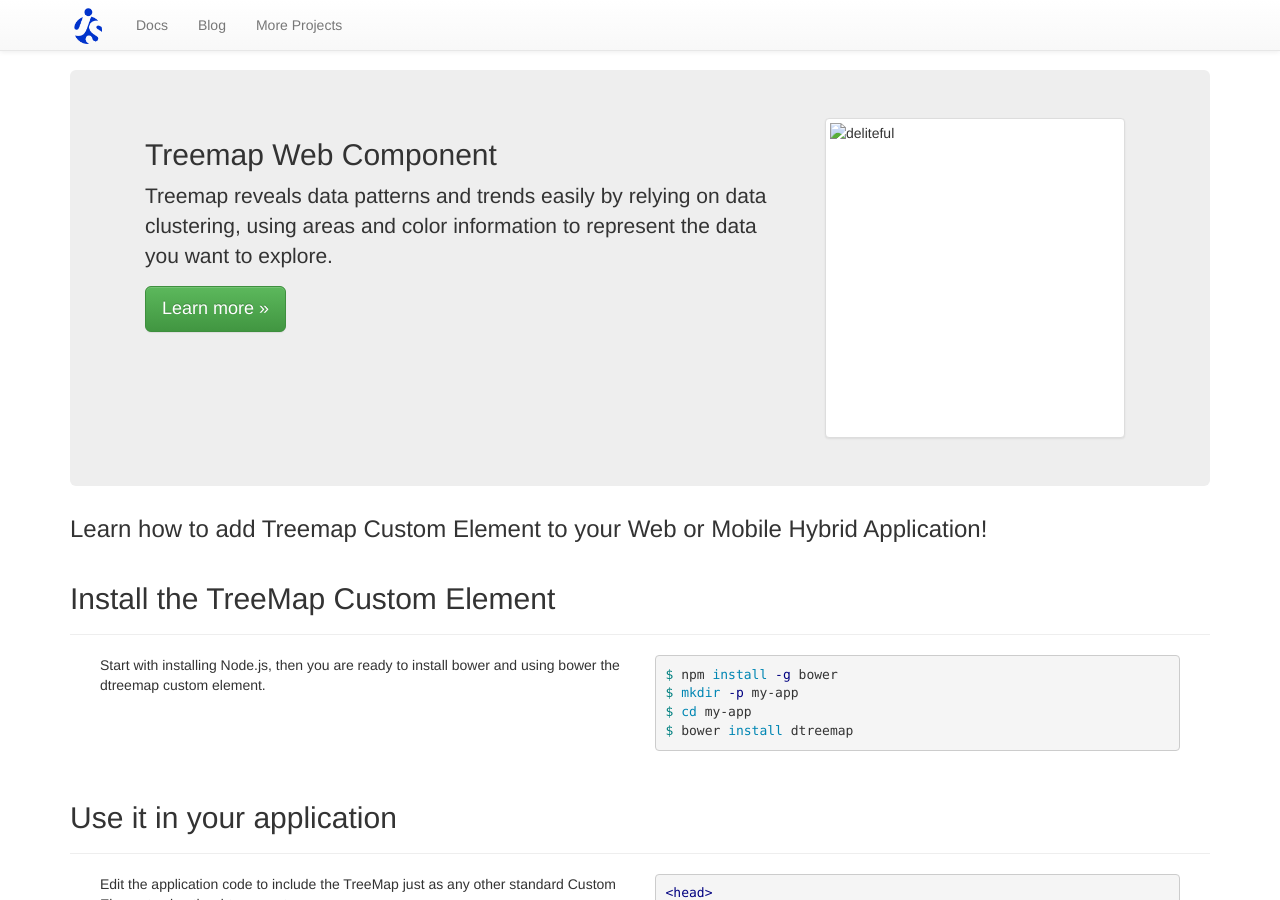
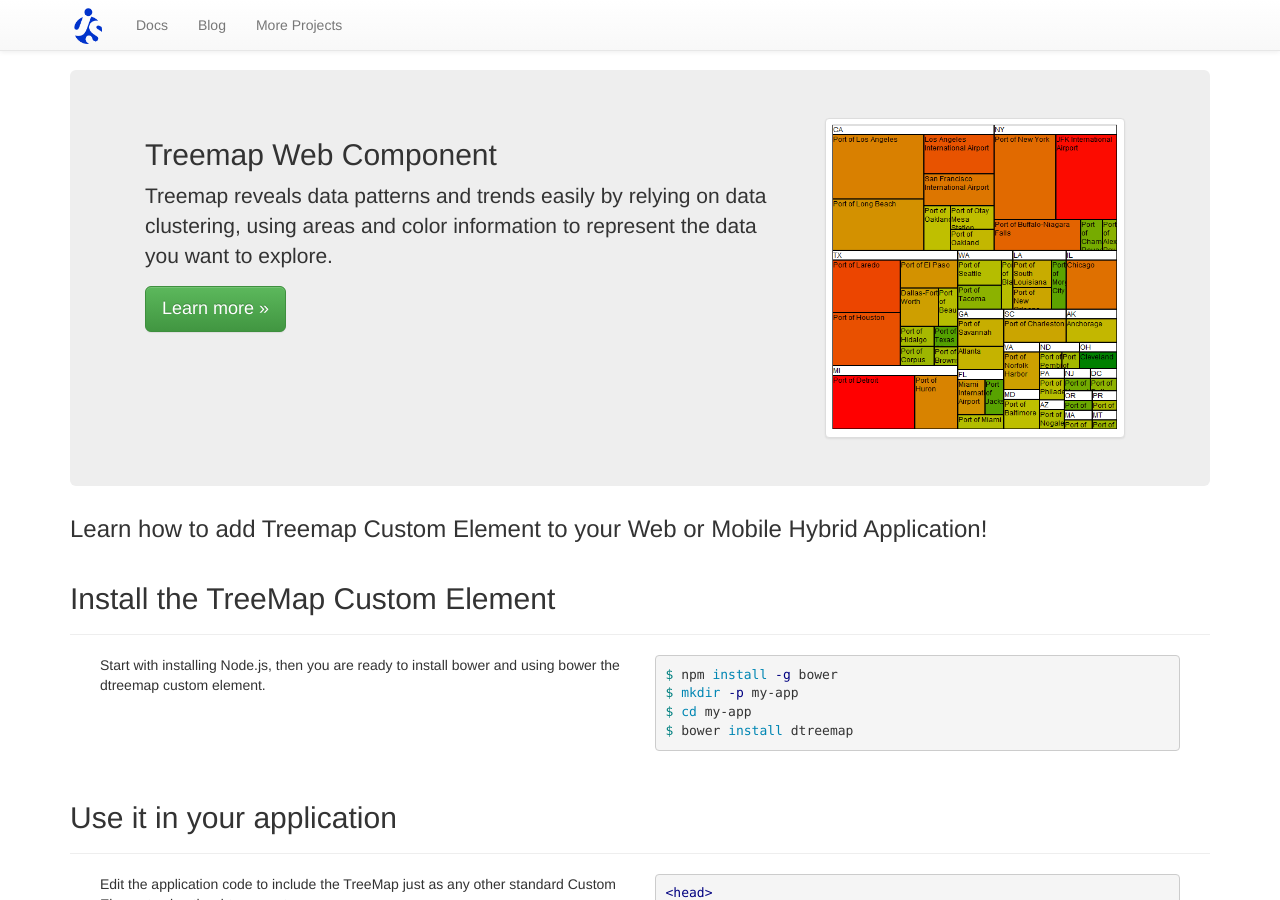
Before and after one commit to ibm-js/dtreemap, a Jekyll site: the page built from index.html, in a window 1280 px wide and 900 px high. Built offline with Jekyll 4.4.1, drawn with Linux system fonts in a browser that asks for light colours; nearby versions of some CDN libraries; Markdown is read by kramdown in place of the engine named in the settings.

Commit message:
isolate the index picture

```diff
--- a/index.html
+++ b/index.html
@@ -13,7 +13,7 @@ title: dtreemap
 					<a href="docs/0.3.0/index.html" class="btn btn-success btn-lg" role="button">Learn more &raquo;</a>
 				</p>
 			</div>
-			<div class="col-xs-12 col-md-4"><img style="width: 300px; height: 320px" class="img-thumbnail" alt="deliteful" src="docs/master/treemap.png"></div>
+			<div class="col-xs-12 col-md-4"><img style="width: 300px; height: 320px" class="img-thumbnail" alt="deliteful" src="treemap.png"></div>
 		</div>
 	</div>
 </div>
```
Also changed, not shown: treemap.png (added).
